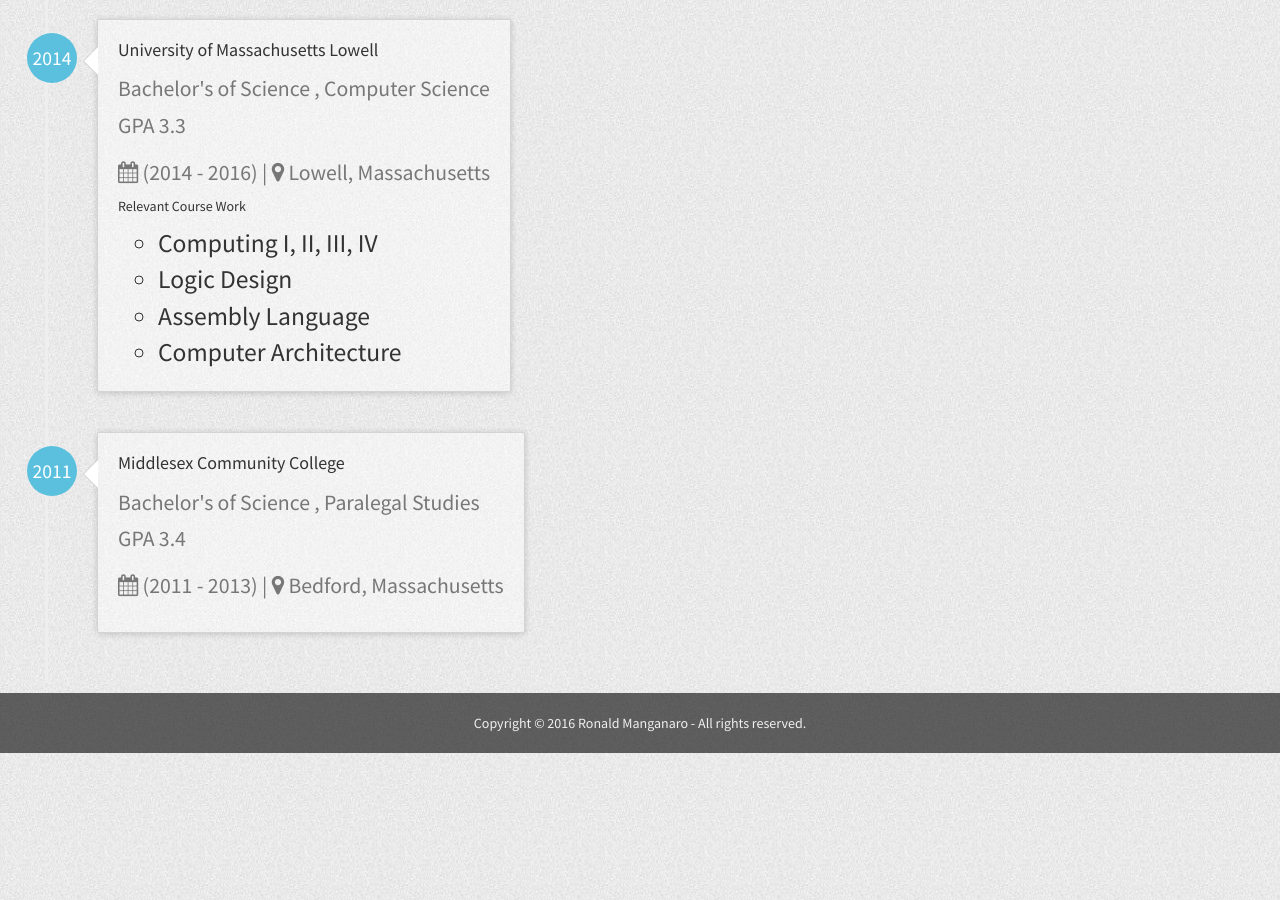
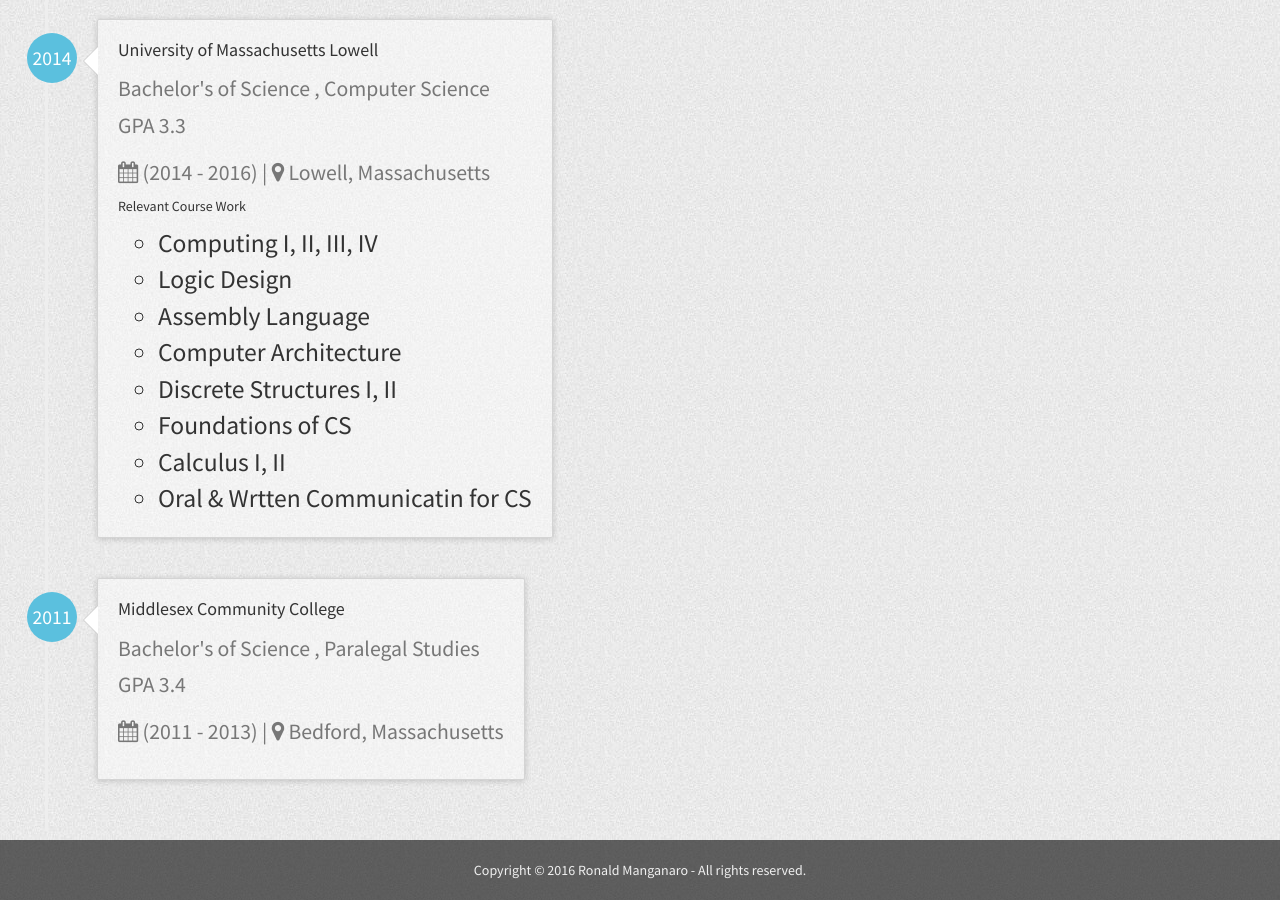
Before and after one commit to ronaldmanganaro/resume, a Jekyll site: the page built from index.html, in a window 1280 px wide and 900 px high, scrolled down 1474 px. Built offline with Jekyll 4.4.1, drawn with Linux system fonts in a browser that asks for light colours; nearby versions of some CDN libraries.

Commit message:
changing the config

```diff
--- a/_config.yml
+++ b/_config.yml
@@ -56,7 +56,7 @@
       major: Computer Science<br>GPA 3.3
       started: 2014
       duration: (2014 - 2016)
-      description: <h5>Relevant Course Work</h5> <table><tr><td><ul><li>Computing I, II, III, IV</li><li>Logic Design</li><li>Assembly Language</li><li>Computer Architecture</li></ul></td></tr></table>
+      description: <h5>Relevant Course Work</h5> <table><tr><td><ul><li>Computing I, II, III, IV</li><li>Logic Design</li><li>Assembly Language</li><li>Computer Architecture</li></ul></td></tr> <tr><td><ul><li>Discrete Structures I, II</li><li>Foundations of CS</li><li>Calculus I, II</li><li>Oral &amp; Wrtten Communicatin for CS</li></tr> </table>
     - education2:
       organization: Middlesex Community College
       location: Bedford, Massachusetts
```
